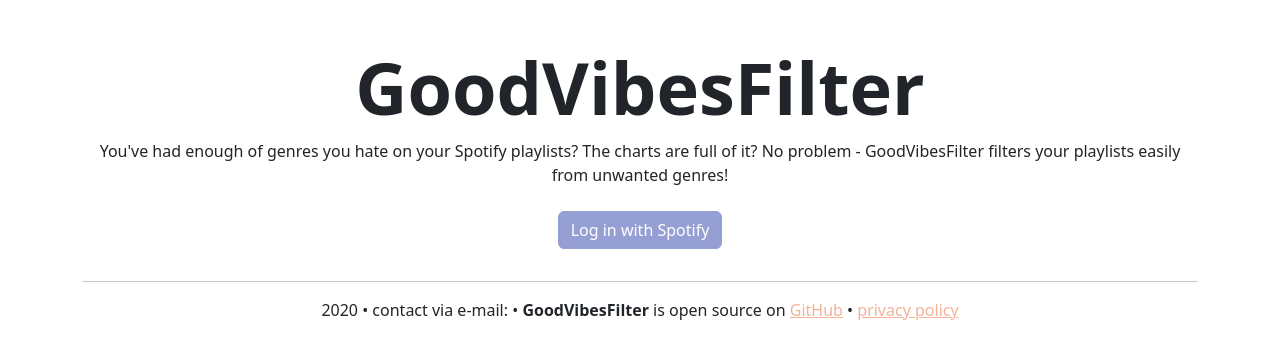
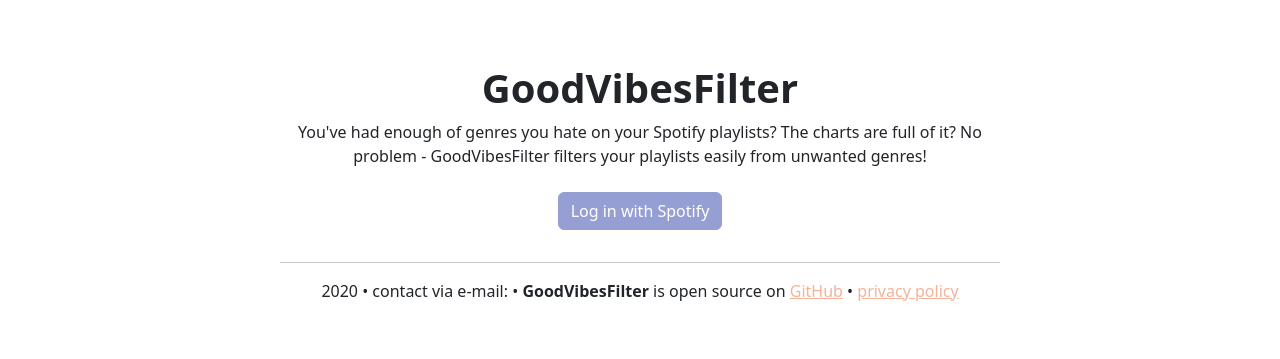
Before and after one commit to laystrck/GoodVibesFilter, a React (Create React App) app: page / in a window 1280 px wide. Shown: the part 209-568 px from the top of the page. Built offline with nearby package versions, Linux system fonts and the light colour scheme; no server answers.

Commit message:
UI optimizations

```diff
--- a/src/components/App.js
+++ b/src/components/App.js
@@ -87,9 +87,7 @@
     return (
         <div className="container center-content">
             <div className="content-box text-center">
-                <h1 className="main-title">
-                    GoodVibesFilter
-                </h1>
+                <h1 className="fw-semibold">GoodVibesFilter</h1>
                 <p>
                     You've had enough of genres you hate on your Spotify
                     playlists? The charts are full of it? No problem -
--- a/src/components/App.scss
+++ b/src/components/App.scss
@@ -14,23 +14,16 @@
 }
 
 .content-box {
+    max-width: 720px;
+
+    margin-left: auto;
+    margin-right: auto;
+
     margin-top: auto;
     margin-bottom: auto;
 
     padding-top: 24px;
     padding-bottom: 24px;
-}
-
-.main-title {
-    font-size: 10vw;
-    font-weight: 700;
-}
-
-@media (min-width: 992px) {
-    .main-title {
-        font-size: 72px;
-        font-weight: 700;
-    }
 }
 
 .spotify-login-area {
@@ -39,7 +32,7 @@
 
 .playlist-select-area,
 .playlist-input-area {
-    max-width: 576px;
+    max-width: 540px;
 
     margin-left: auto;
     margin-right: auto;
```
